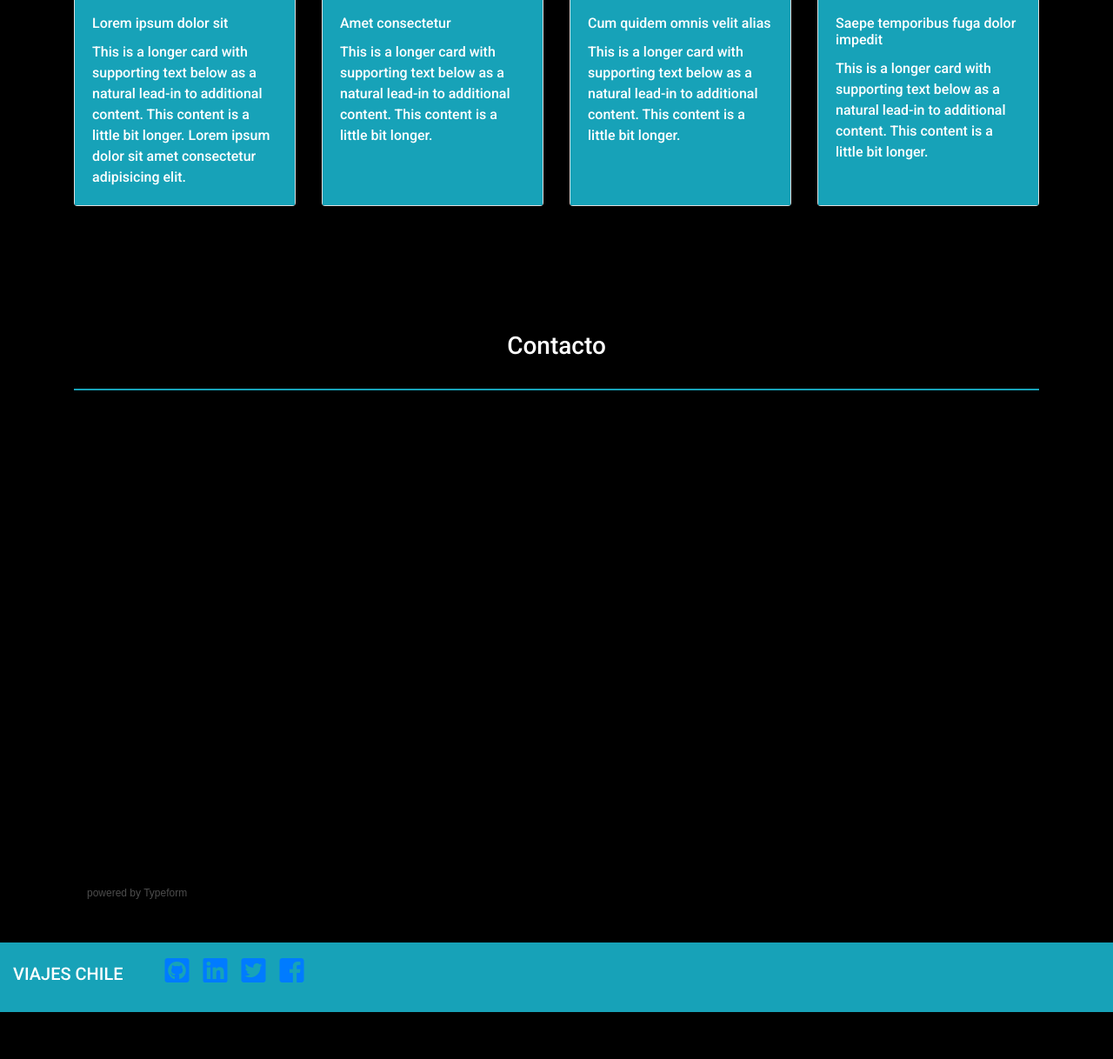
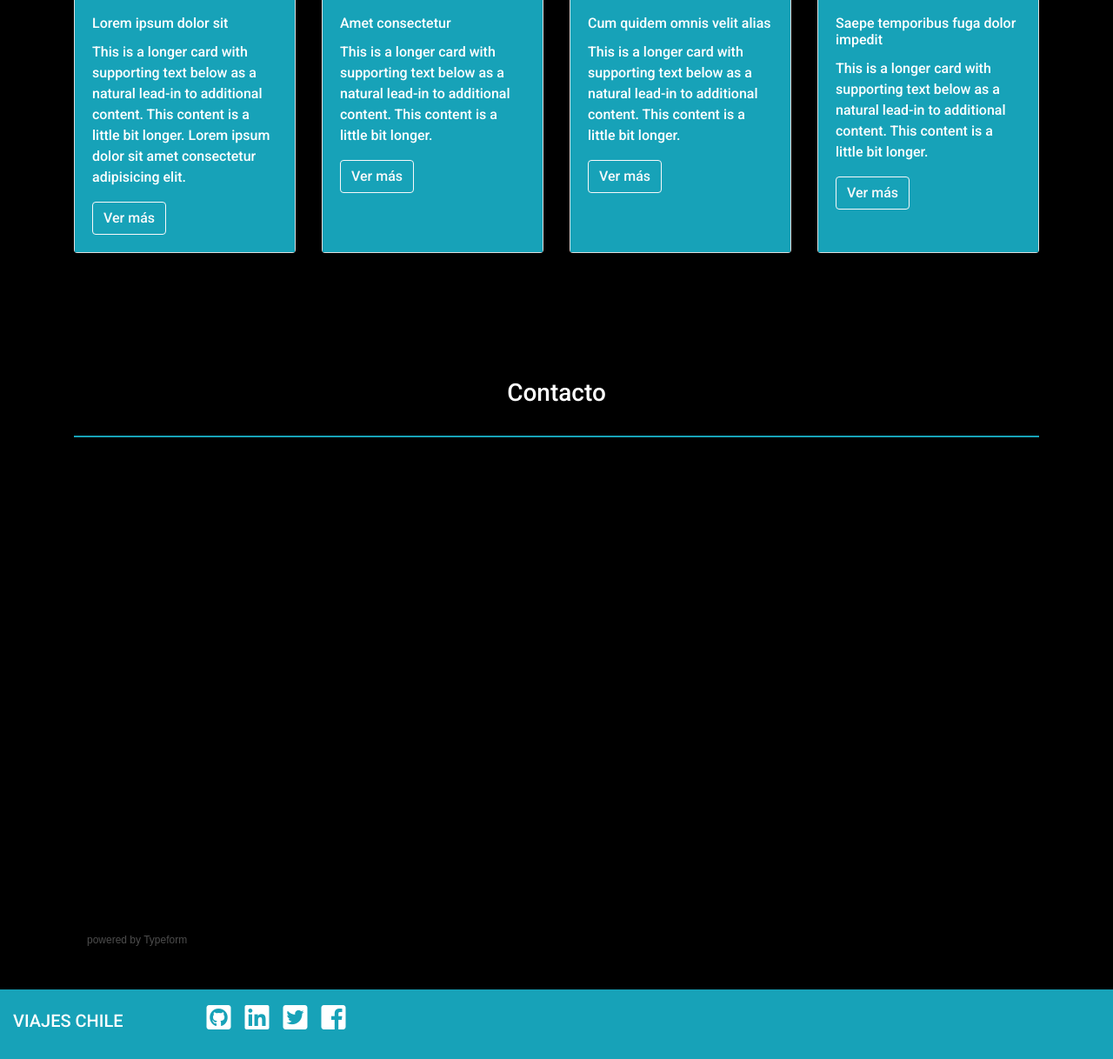
Before and after one commit to GabySuazo/prueba-viajes-chile, a plain HTML site: page index.html in a window 1280 px wide. Shown: the part 1889-3107 px from the top of the page at 87% size. Before the commit the page ends 3053 px from the top, so only its background shows below. Drawn offline with nearby package versions, Linux system fonts and the light colour scheme; a script that the page names is missing.

Commit message:
segundo commit

```diff
--- a/assets/css/style.css
+++ b/assets/css/style.css
@@ -15,11 +15,11 @@ hr {
     border-top: 2px solid #17a3b8;
 }
 
-i {
-    background-color: #17a3b8;
-
-}
 
 .btn {
     text-align: center;
 }
+
+.ml-5 {
+    margin-left: 30rem;
+}
--- a/assets/js/script.js
+++ b/assets/js/script.js
@@ -1,13 +1,13 @@
-$(function (){
+$(function() {
 
     $("nav-link").click(function(event){
-        if (this.hash !== " ") {
+        if (this.hash !== "") {
             event.preventDefault();
 
             var gato = this.hash;
 
-            $('html, body').animate({
-                scrollTo: $(gato).offset().top
+            $("html, body").animate({
+                scrollTop: $(gato).offset().top
             }, 800, function(){
                 window.location.hash = gato;
             });
--- a/index.html
+++ b/index.html
@@ -126,6 +126,7 @@
                     <div class= "card-body bg-info">
                         <h6 class= "card-title">Lorem ipsum dolor sit</h6>
                         <p class= "card-text">This is a longer card with supporting text below as a natural lead-in to additional content. This content is a little bit longer. Lorem ipsum dolor sit amet consectetur adipisicing elit.</p>
+                        <a href="#" class="btn btn-outline-light mr-4">Ver más</a>
                     </div>
                 </div>
             </div>
@@ -136,6 +137,7 @@
                     <div class= "card-body bg-info">
                         <h6 class= "card-title">Amet consectetur</h6>
                         <p class= "card-text">This is a longer card with supporting text below as a natural lead-in to additional content. This content is a little bit longer.</p>
+                        <a href="#" class="btn btn-outline-light mr-4">Ver más</a>
                     </div>
                 </div>
             </div>
@@ -146,6 +148,7 @@
                     <div class= "card-body bg-info">
                         <h6 class= "card-title">Cum quidem omnis velit alias</h6>
                         <p class= "card-text">This is a longer card with supporting text below as a natural lead-in to additional content. This content is a little bit longer.</p>
+                        <a href="#" class="btn btn-outline-light mr-4">Ver más</a>
                     </div>
                 </div>
             </div>
@@ -156,6 +159,7 @@
                     <div class= "card-body bg-info">
                         <h6 class= "card-title">Saepe temporibus fuga dolor impedit</h6>
                         <p class= "card-text">This is a longer card with supporting text below as a natural lead-in to additional content. This content is a little bit longer.</p>
+                        <a href="#" class="btn btn-outline-light mr-4">Ver más</a>
                     </div>
                 </div>
             </div>
@@ -179,31 +183,31 @@
        <footer class="container-fluid bg-info text-white d-inline-block">
                 <div class="p-auto d-flex align-items-middle">
 
-                    <div class="display-5 d-flex justify-content-start">
+                    <div class="display-5 d-flex">
                          <h5 class="pr-5 py-4">VIAJES CHILE</h5>
                     </div>
 
-                    <div class= "pt-3 d-flex justify-content-end">
+                    <div class= "ml-5 pt-3 d-flex justify-content-end">
                         <div class="pr-3">
-                            <a href="https://github.com/">
+                            <a class="text-white text-decoration-none" href="https://github.com/">
                                 <i class="fab fa-github-square fa-2x"></i>
                             </a>
                         </div>
 
                         <div class="pr-3">
-                            <a href="https://cl.linkedin.com/">
+                            <a class="text-white text-decoration-none" href="https://cl.linkedin.com/">
                                 <i class="fab fa-linkedin fa-2x"></i>
                             </a>
                         </div>
 
                         <div class="pr-3">
-                            <a href="https://twitter.com/">
+                            <a class="text-white text-decoration-none" href="https://twitter.com/">
                                 <i class="fab fa-twitter-square fa-2x"></i>
                             </a>
                         </div>
 
                         <div class="pr-3">
-                            <a href="https://facebook.com/">
+                            <a class="text-white text-decoration-none" href="https://facebook.com/">
                                 <i class="fab fa-facebook-square fa-2x"></i>
                             </a>
                         </div>
```
Also changed, not shown: 2 other files.
